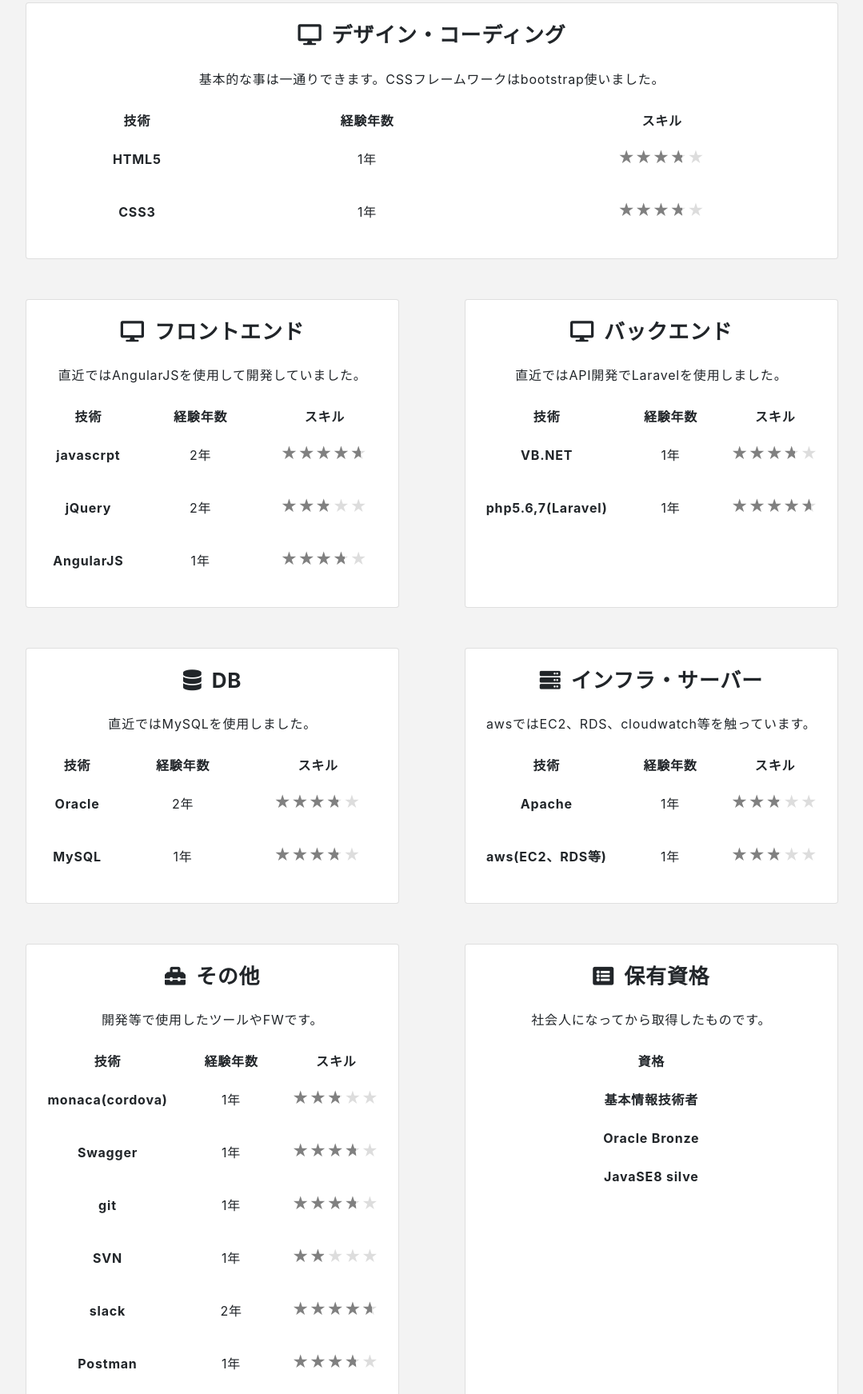
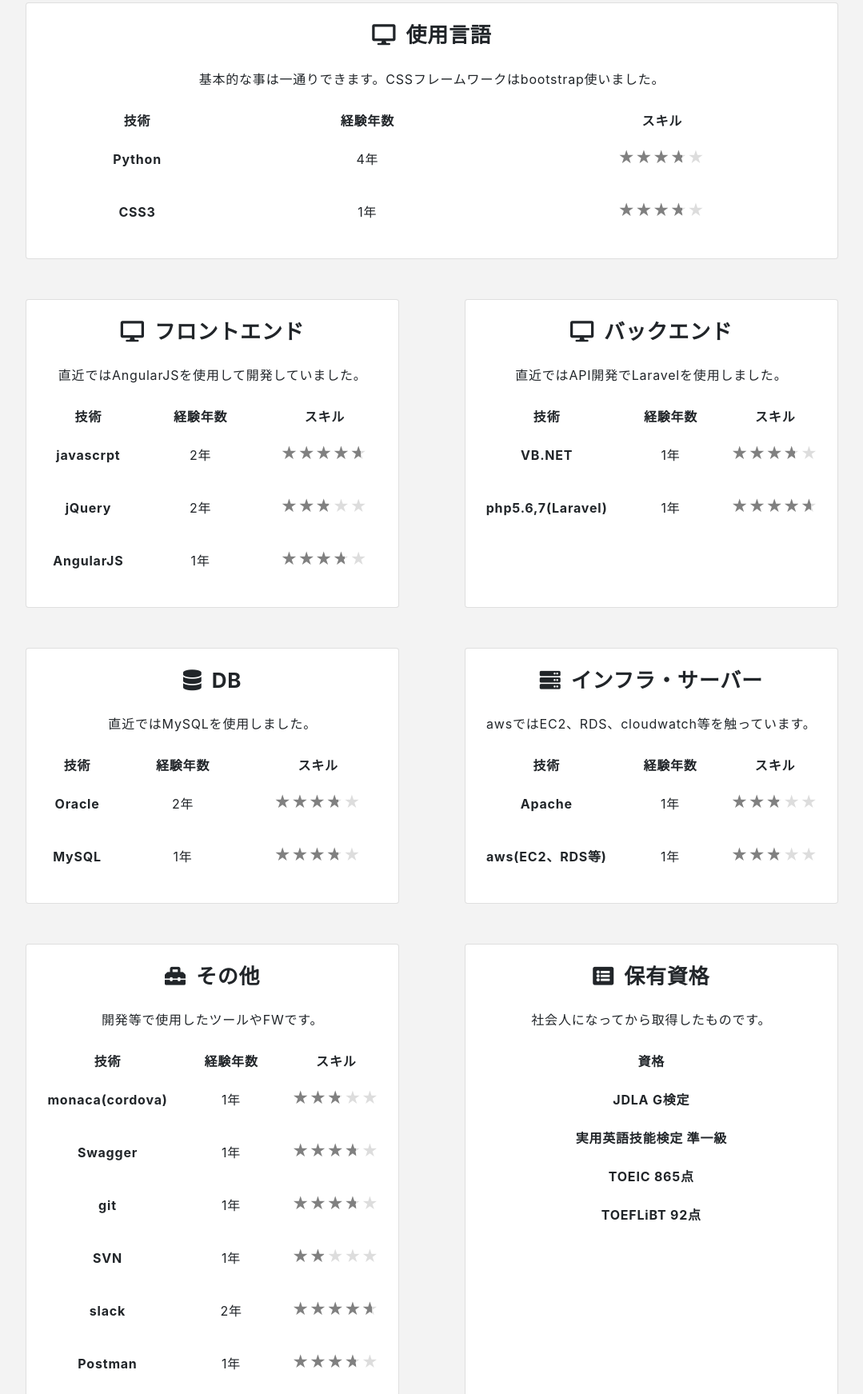
Before and after one commit to rikuyres88/mypage, a plain HTML site: page index.html in a window 1280 px wide. Shown: the part 1345-3088 px from the top of the page at 80% size, without its empty margins (95-1174 px from the left). Drawn offline with nearby package versions, Linux system fonts and the light colour scheme; a script that the page names is missing; a web font is replaced by a local one.

Commit message:
Update index.html

```diff
--- a/index.html
+++ b/index.html
@@ -73,7 +73,7 @@
 
             <div class="card">
               <div class="skill-desc">
-                <h3 class="skill-desc-title"><i class="fas fa-desktop"></i>デザイン・コーディング</h3>
+                <h3 class="skill-desc-title"><i class="fas fa-desktop"></i>使用言語</h3>
                 <p>基本的な事は一通りできます。CSSフレームワークはbootstrap使いました。</p>
                 <table class="table table-borderless">
                   <thead>
@@ -85,8 +85,8 @@
                   </thead>
                   <tbody>
                     <tr>
-                      <th scope="row">HTML5</th>
-                      <td>1年</td>
+                      <th scope="row">Python</th>
+                      <td>4年</td>
                       <td><span class="rating"><p class="rate rate4"></p></span></td>
                     </tr>
                     <tr>
@@ -276,13 +276,16 @@
                   </thead>
                   <tbody>
                     <tr>
-                      <th scope="row">基本情報技術者</th>
+                      <th scope="row">JDLA G検定</th>
                     </tr>
                     <tr>
-                      <th scope="row">Oracle Bronze</th>
+                      <th scope="row">実用英語技能検定 準一級</th>
                     </tr>
                     <tr>
-                      <th scope="row">JavaSE8 silve</th>
+                      <th scope="row">TOEIC 865点</th>
+                    </tr>
+                    <tr>
+                      <th scope="row">TOEFLiBT 92点</th>
                     </tr>
                   </tbody>
                 </table>
```
